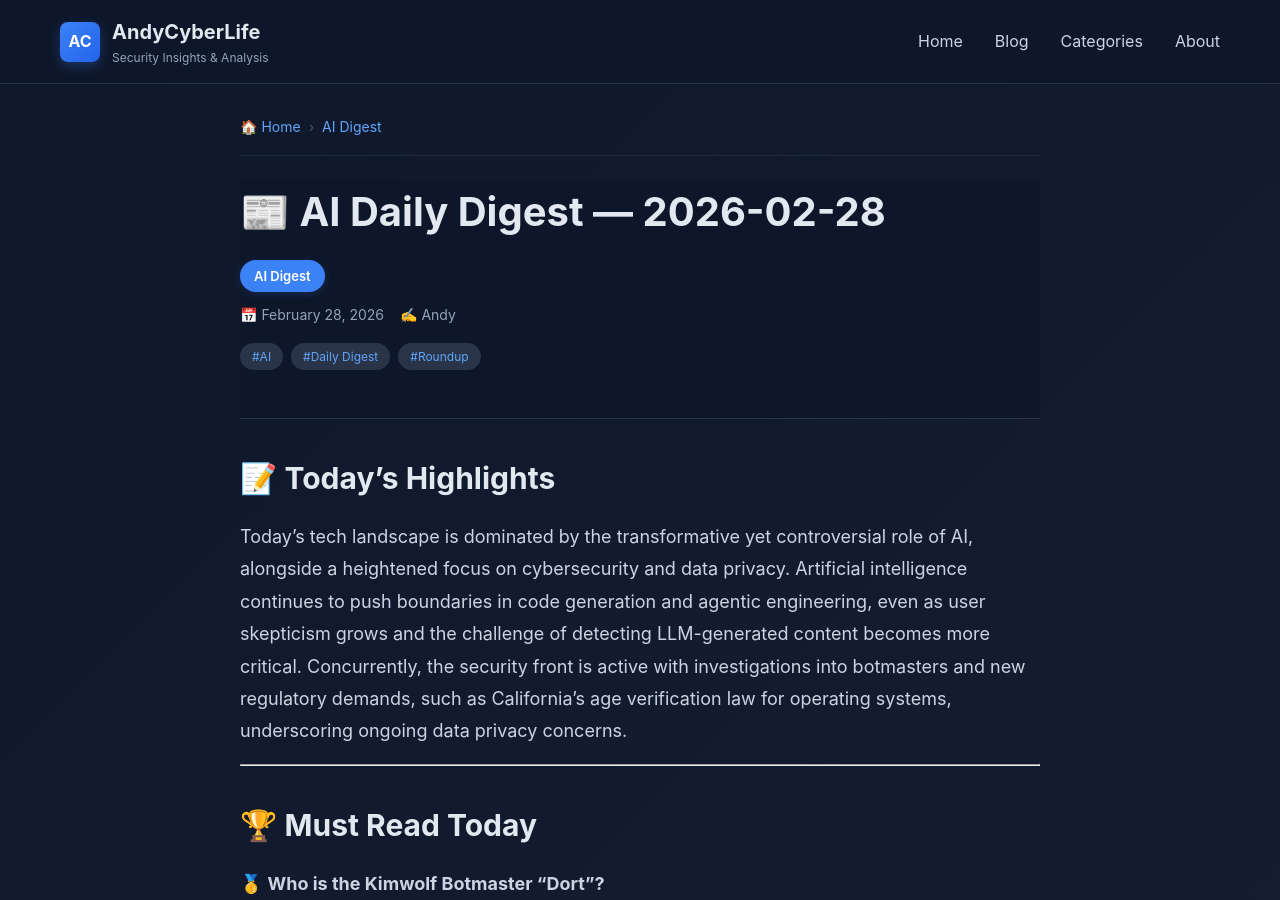
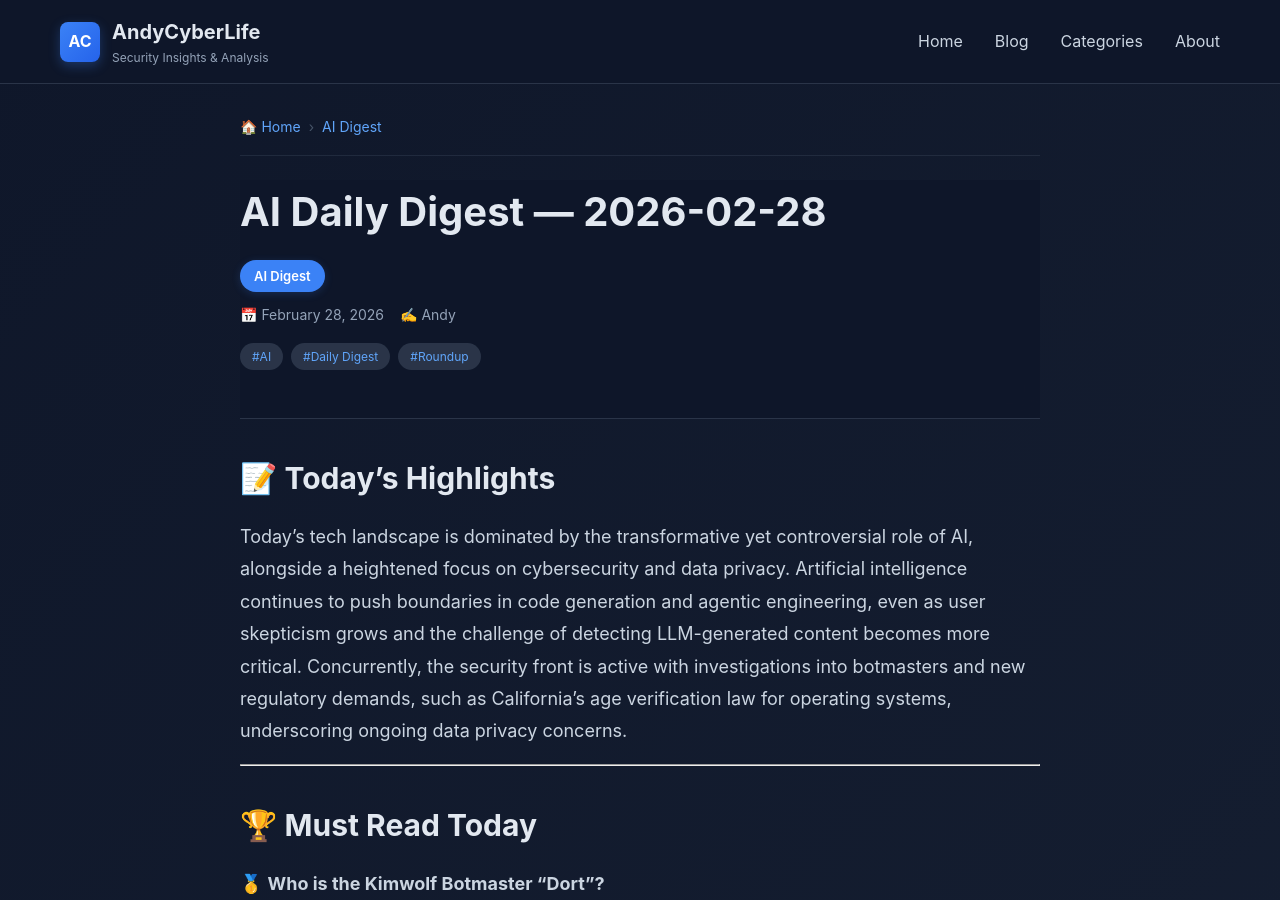
Before and after one commit to sinocikid/sinocikid.github.io, a Jekyll site: the page built from _posts/2026-02-28-ai-daily-digest.md, in a window 1280 px wide and 900 px high. Built offline with Jekyll 4.4.1, drawn with Linux system fonts in a browser that asks for light colours.

```diff
--- a/_posts/2026-02-28-ai-daily-digest.md
+++ b/_posts/2026-02-28-ai-daily-digest.md
@@ -1,5 +1,5 @@
 ---
-title: "📰 AI Daily Digest — 2026-02-28"
+title: "AI Daily Digest — 2026-02-28"
 date: 2026-02-28
 categories: ["AI Digest"]
 tags: ["AI", "Daily Digest", "Roundup"]
```
